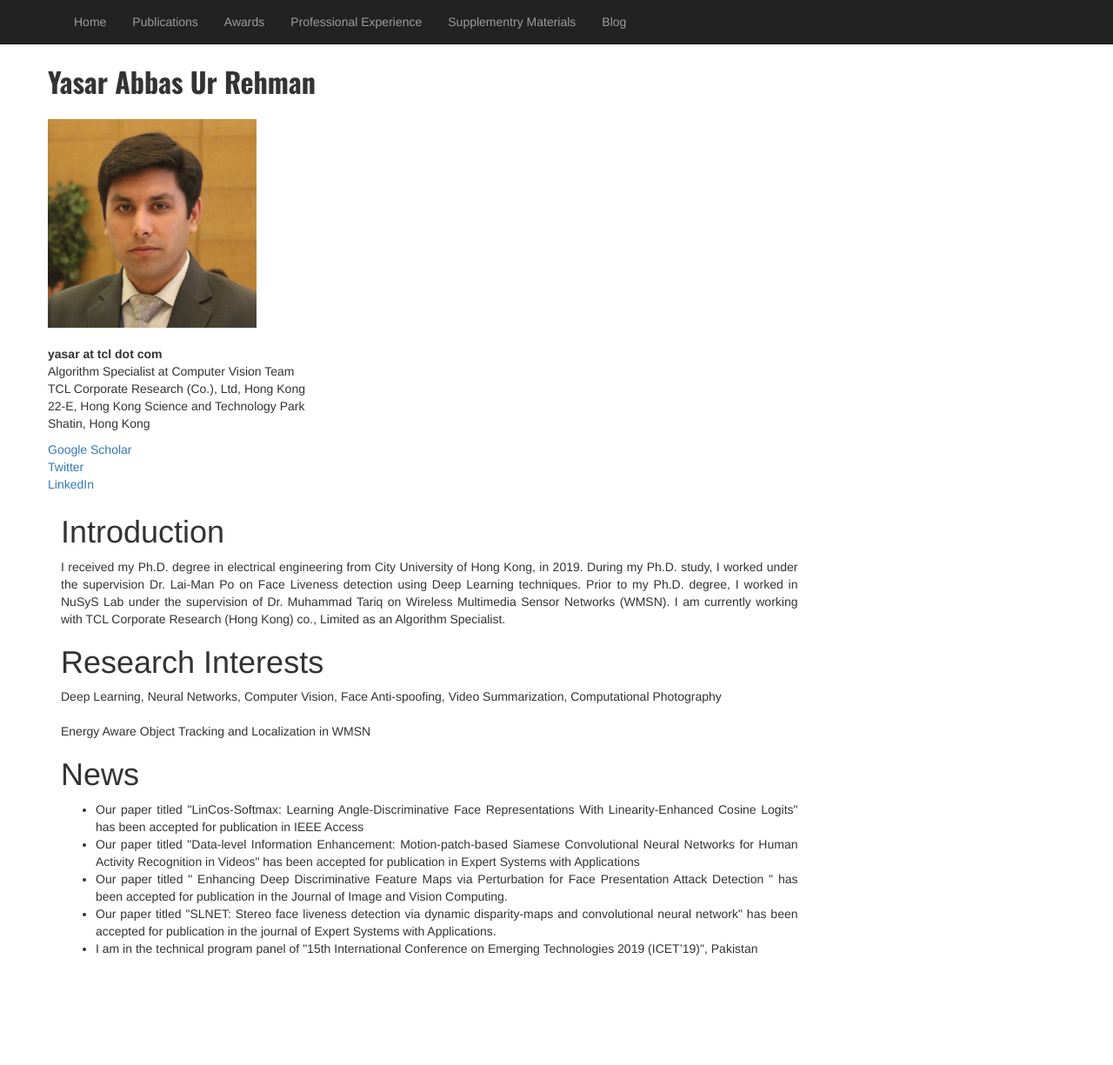
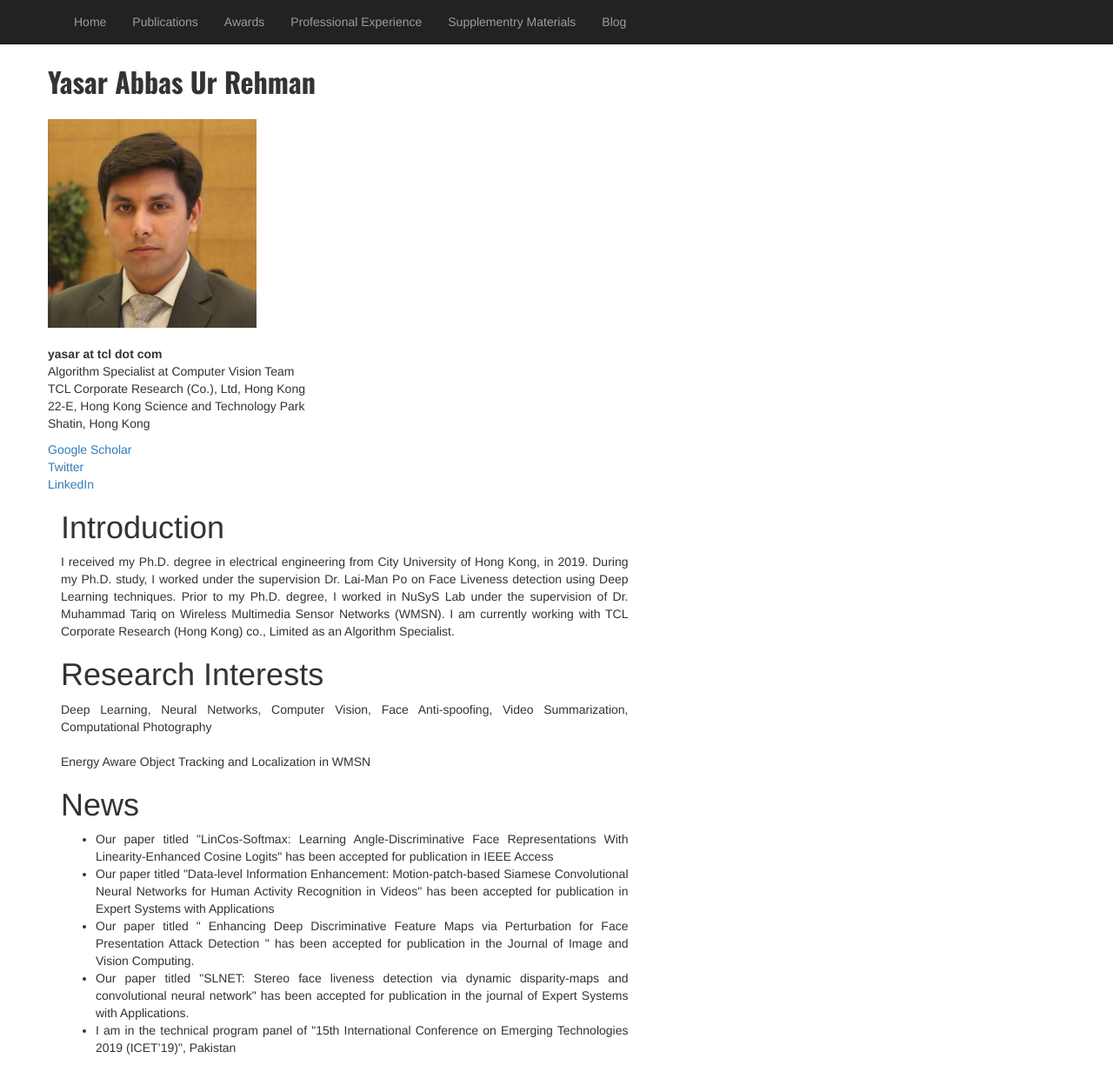
Before and after one commit to yasar-rehman/yasar, a Jekyll site: the page built from index.html, in a window 1280 px wide. Shown: the whole page at 87% size. Built offline with Jekyll 4.4.1, drawn with Linux system fonts in a browser that asks for light colours; before the commit the page ends 1111 px from its top, so only the background shows below that.

Commit message:
Update index.html

```diff
--- a/index.html
+++ b/index.html
@@ -21,9 +21,7 @@
              			<div><a href="#">LinkedIn</a></div>
             		</div>
 
-
-
-             <div class="col-md-9">
+             <div class="col-md-7">
 	      <div style="margin-top:3%; text-align:justify;">
 			<h1>Introduction</h1>
 			<p> I received my Ph.D. degree in electrical engineering from City University of Hong Kong, in 2019.
```
